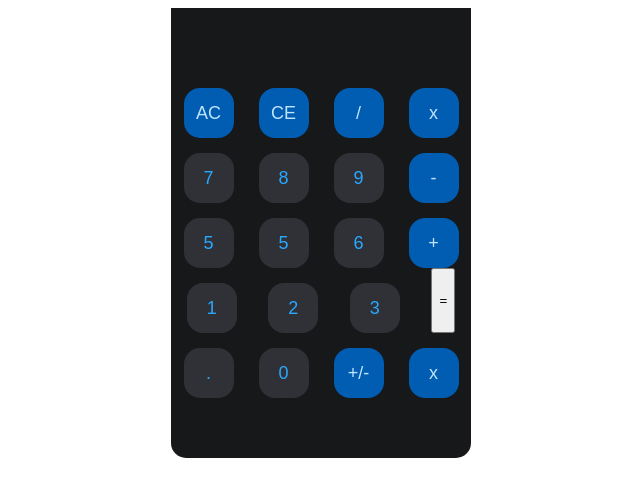
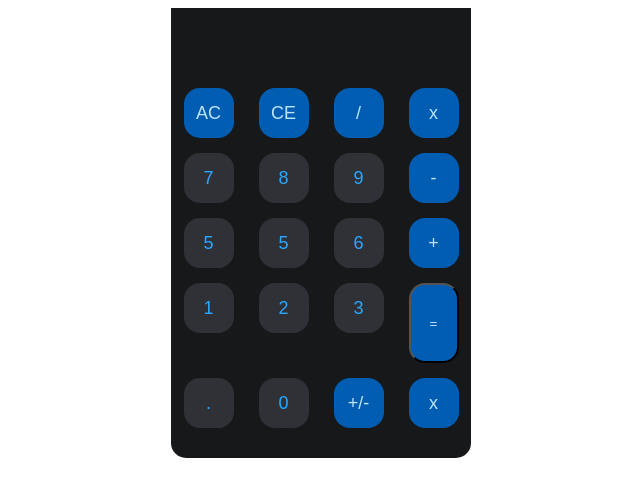
Before and after one commit to mbonigabaalexis/calculatory, a plain HTML site: page index.html in a window 1280 px wide. Shown: the whole page, without its empty margins (319-959 px from the left). Drawn offline with Linux system fonts and the light colour scheme.

Commit message:
myfirstname

```diff
--- a/styles/main.css
+++ b/styles/main.css
@@ -66,3 +66,11 @@ background: #005DB2;
 border-radius: 16px;
 color: #bfe4ff;
 }
+.btnequal{
+    background: #005DB2;
+    border-radius: 16px;
+    color: #bfe4ff;
+    width: 50px;
+  height: 80px;
+  margin-top: 15px;
+}
```
